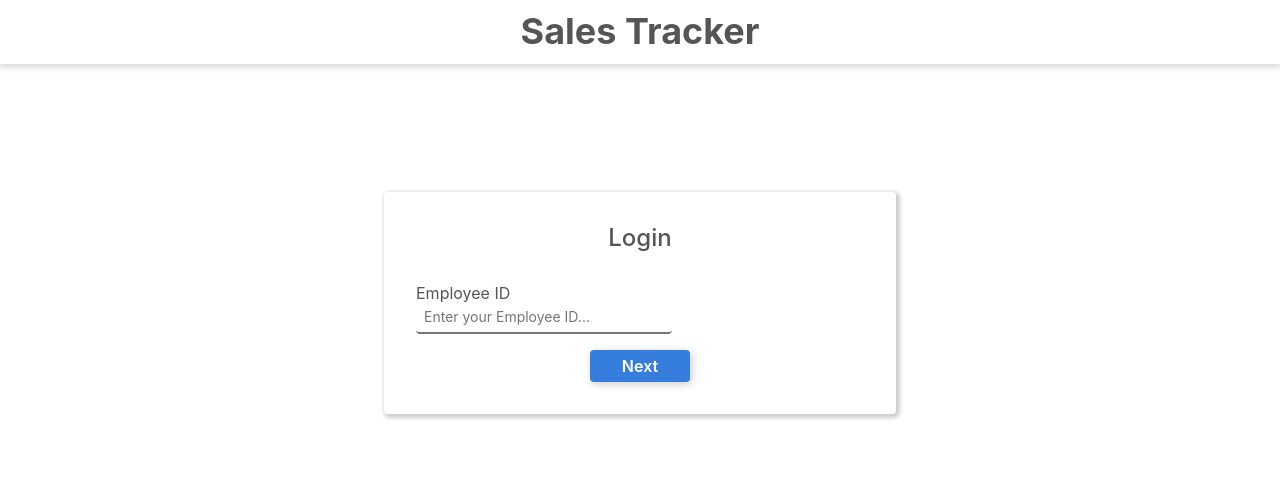
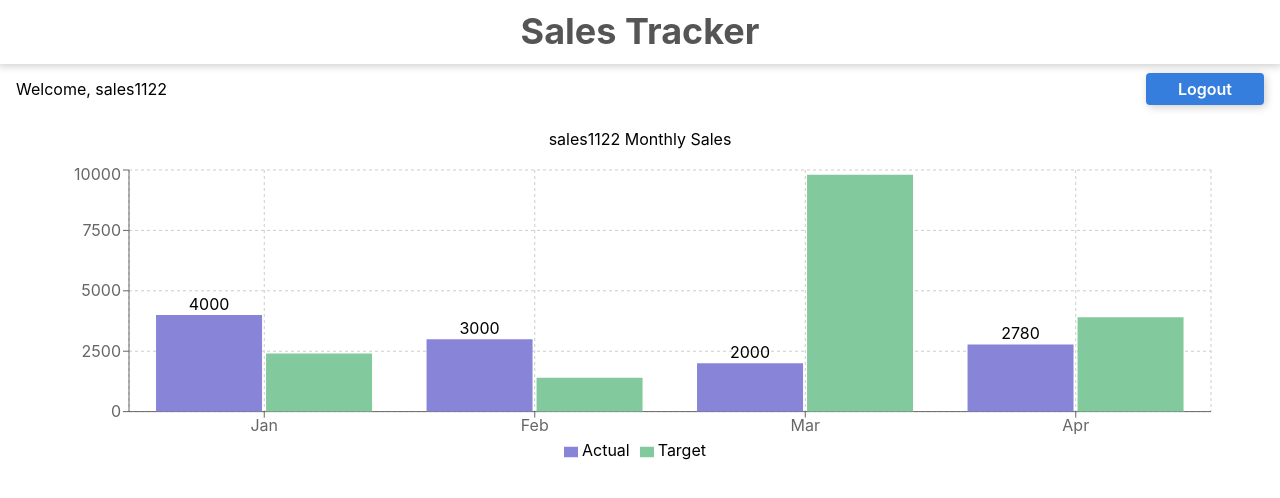
Before and after one commit to junrong09/sales-tracker, a React (Create React App) app: page /sales in a window 1280 px wide. Before the commit this address led to /. Shown: the top 498 px of the page. Built offline with nearby package versions, Linux system fonts and the light colour scheme.

Commit message:
Add chart UI for sales

```diff
--- a/package.json
+++ b/package.json
@@ -7,6 +7,7 @@
     "react-dom": "^16.8.6",
     "react-router-dom": "^5.0.1",
     "react-scripts": "3.0.1",
+    "recharts": "^1.6.2",
     "tachyons": "^4.11.1"
   },
   "scripts": {
--- a/src/App.js
+++ b/src/App.js
@@ -9,7 +9,9 @@ class App extends React.Component {
     constructor(props) {
         super(props);
         this.state = {
-            id: '',
+            // id: '',
+            // TODO: TEMP FOR DEV
+            id: 'sales1122',
             role: ''
         }
     }
--- a/src/components/SalesTracker.js
+++ b/src/components/SalesTracker.js
@@ -1,10 +1,54 @@
 import React from "react";
+import {Bar, BarChart, CartesianGrid, LabelList, Legend, ResponsiveContainer, Tooltip, XAxis, YAxis} from "recharts";
+
+const data = [
+    {
+        "name": "Jan",
+        "Actual": 4000,
+        "Target": 2400
+    },
+    {
+        "name": "Feb",
+        "Actual": 3000,
+        "Target": 1398
+    },
+    {
+        "name": "Mar",
+        "Actual": 2000,
+        "Target": 9800
+    },
+    {
+        "name": "Apr",
+        "Actual": 2780,
+        "Target": 3908
+    }
+]
 
 class SalesTracker extends React.Component {
+    constructor(props) {
+        super(props);
+        this.state = {
+            sales: [[1,100],[2,200]]
+        }
+    }
+
     render() {
         return (
-            <div className="flex flex-column">
-                <p>Testing: {this.props.id}</p>
+            <div className="flex flex-column items-center w-100">
+                <p>{this.props.id} Monthly Sales</p>
+                <ResponsiveContainer width="90%" height={300} >
+                    <BarChart data={data}>
+                        <CartesianGrid strokeDasharray="3 3" />
+                        <XAxis dataKey="name" />
+                        <YAxis />
+                        <Tooltip />
+                        <Legend />
+                        <Bar dataKey="Actual" fill="#8884d8">
+                            <LabelList dataKey="Actual" position="top"/>
+                        </Bar>
+                        <Bar dataKey="Target" fill="#82ca9d" />
+                    </BarChart>
+                </ResponsiveContainer>
             </div>
         )
     }
```
Also changed, not shown: 1 other file (tests, documents, lock files or other folders).
